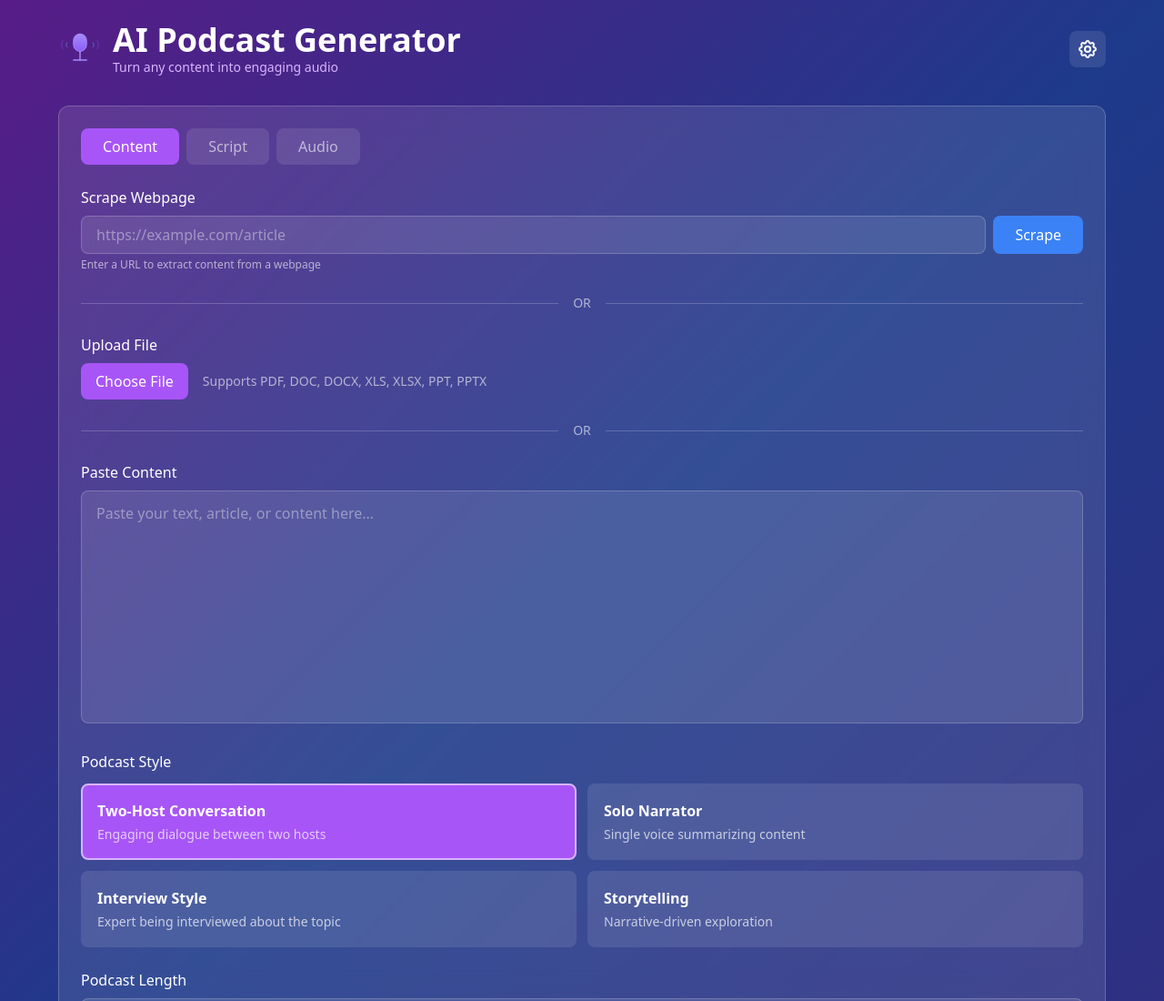
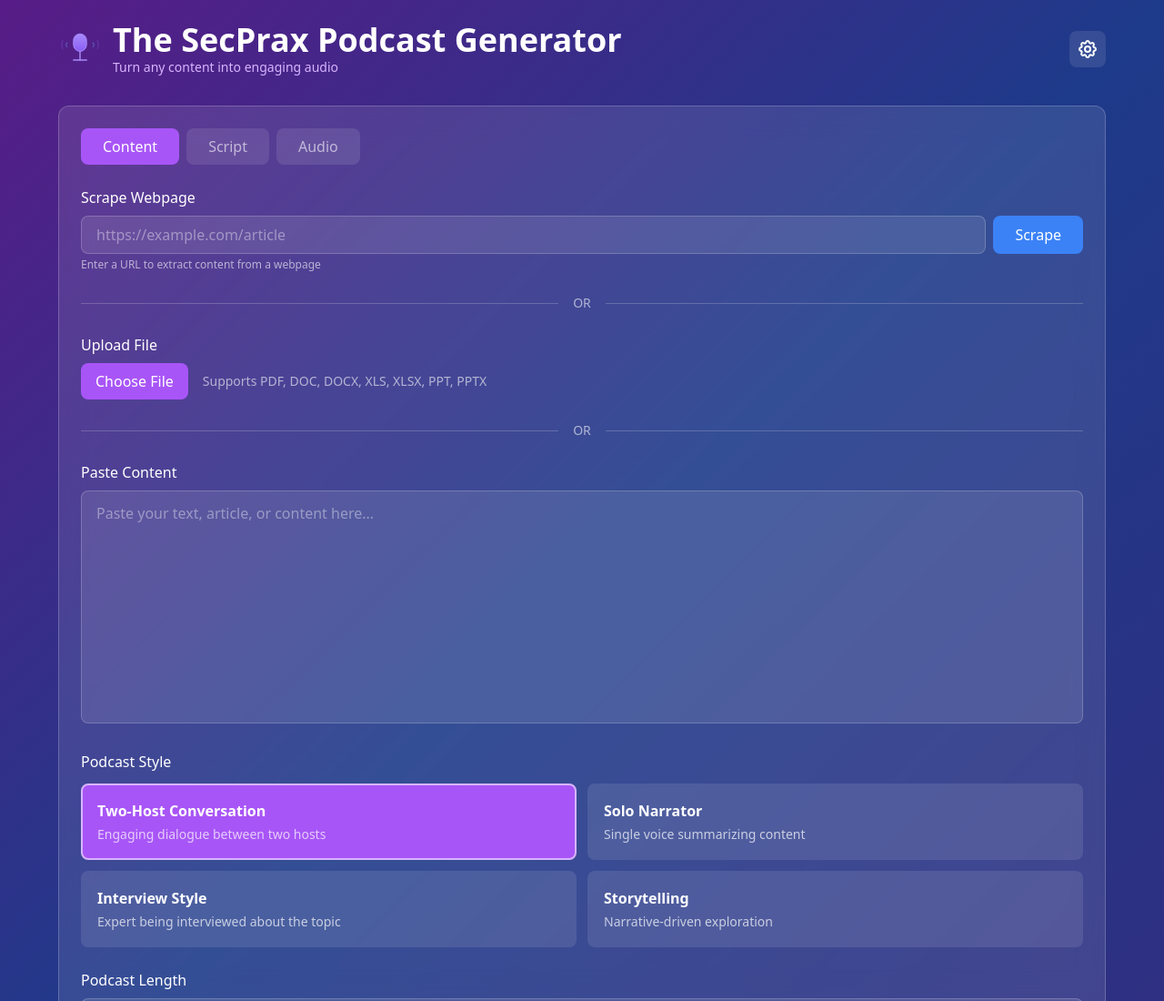
Before and after one commit to elemenohpee1337/podcast_generator, a website: page index.html in a window 1280 px wide. Shown: the top 1100 px of the page at 91% size. Drawn offline with nearby package versions, Linux system fonts and the light colour scheme.

Commit message:
Update index.html

```diff
--- a/index.html
+++ b/index.html
@@ -3,7 +3,7 @@
 <head>
     <meta charset="UTF-8">
     <meta name="viewport" content="width=device-width, initial-scale=1.0">
-    <title>AI Podcast Generator</title>
+    <title>The SecPrax Podcast Generator</title>
     <script src="https://cdn.tailwindcss.com"></script>
     <script src="https://cdnjs.cloudflare.com/ajax/libs/xlsx/0.18.5/xlsx.full.min.js"></script>
     <script src="https://cdnjs.cloudflare.com/ajax/libs/mammoth/1.6.0/mammoth.browser.min.js"></script>
@@ -42,7 +42,7 @@
                         </defs>
                     </svg>
                     <div>
-                        <h1 class="text-4xl font-bold text-white">AI Podcast Generator</h1>
+                        <h1 class="text-4xl font-bold text-white">The SecPrax Podcast Generator</h1>
                         <p class="text-purple-300 text-sm">Turn any content into engaging audio</p>
                     </div>
                 </div>
```
